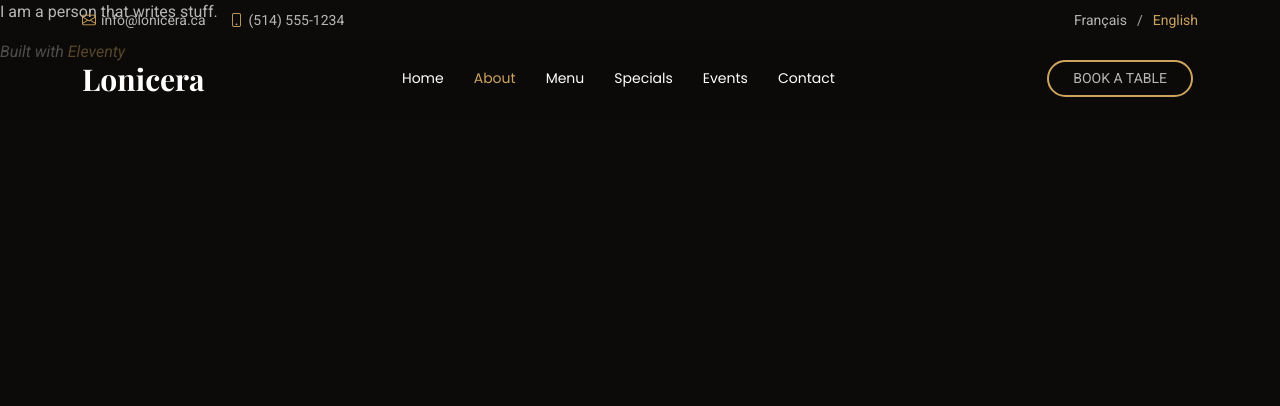
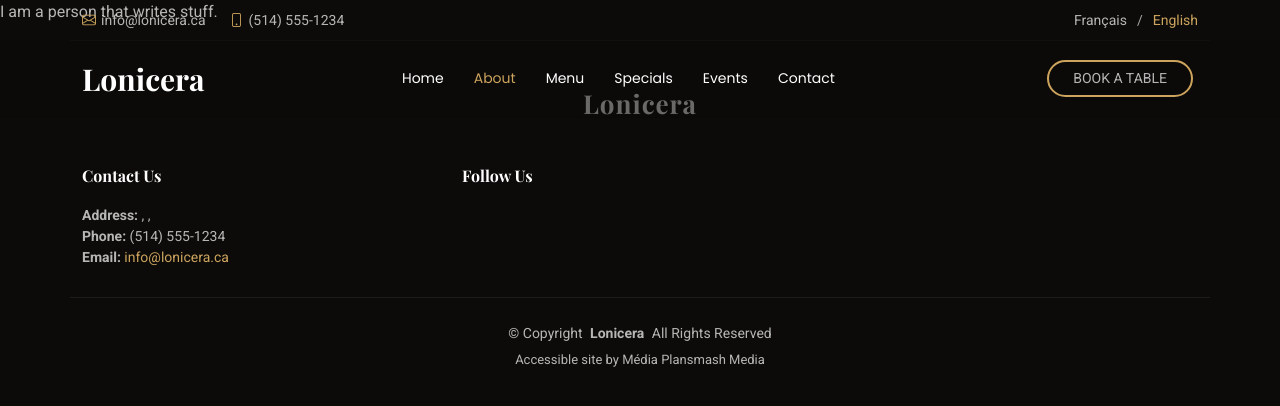
Before and after one commit to plansmash/lonicera.ca, an Eleventy site: page content/pages/en/about.md in a window 1280 px wide. Built offline with nearby package versions, Linux system fonts and the light colour scheme; Eleventy itself is replaced by a stand-in of ours; files that its build step writes are made by us from their sources; a web font is replaced by a local one.

Commit message:
update footer

```diff
--- a/_includes/layouts/base.njk
+++ b/_includes/layouts/base.njk
@@ -72,9 +72,50 @@
 				{{ content | safe }}
 		</main>
 
-		<footer>
-			<p><em>Built with <a href="https://www.11ty.dev/">{{ eleventy.generator }}</a></em></p>
-		</footer>
+	<footer id="footer" class="footer">
+
+		<div class="container footer-top">
+			<div class="row gy-4">
+				<div class="col-12 footer-about text-center">
+					<a href="index.html" class="logo d-flex align-items-center justify-content-center">
+						<span class="sitename">{{ metadata.companyName }}</span>
+					</a>
+				</div>
+
+				<div class="col-lg-4 col-md-6 footer-contact">
+					<h4>Contact Us</h4>
+					<p>
+						<strong>Address:</strong> {{ metadata.address.street }}, {{ metadata.address.city }}, {{ metadata.address.province }} {{ metadata.address.postalCode }}<br>
+						<strong>Phone:</strong> {{ metadata.contact.phone }}<br>
+						<strong>Email:</strong> <a href="mailto:{{ metadata.contact.email }}">{{ metadata.contact.email }}</a><br>
+					</p>
+				</div>
+
+
+				<div class="col-lg-4 col-md-12 footer-social">
+					<h4>Follow Us</h4>
+					<ul class="social-links d-flex">
+						{% for key, value in metadata.social %}
+						<li><a href="{{ value.url }}"><i class="bi bi-{{ value['font-icon'] }}"></i></a></li>
+						{% endfor %}
+					</ul>
+				</div>
+
+			</div>
+		</div>
+
+		<div class="container copyright text-center mt-4">
+			<p>© <span>Copyright</span> <strong class="px-1 sitename">{{ metadata.companyName }}</strong> <span>All Rights Reserved</span></p>
+			<div class="credits">
+				<!-- All the links in the footer should remain intact. -->
+				<!-- You can delete the links only if you've purchased the pro version. -->
+				<!-- Licensing information: https://bootstrapmade.com/license/ -->
+				<!-- Purchase the pro version with working PHP/AJAX contact form: [buy-url] -->
+				Accessible site by <span>Média Plansmash Media</span>
+			</div>
+		</div>
+
+	</footer>
 
 		<!-- Vendor JS Files -->
 		<script src="/assets/vendor/bootstrap/js/bootstrap.bundle.min.js"></script>
--- a/public/assets/css/main.css
+++ b/public/assets/css/main.css
@@ -644,6 +644,12 @@
   border-color: var(--accent-color);
 }
 
+.footer  ul.social-links {
+	list-style: none;
+	padding: 0;
+	margin: 0;
+}
+
 .footer h4 {
   font-size: 16px;
   font-weight: bold;
```
